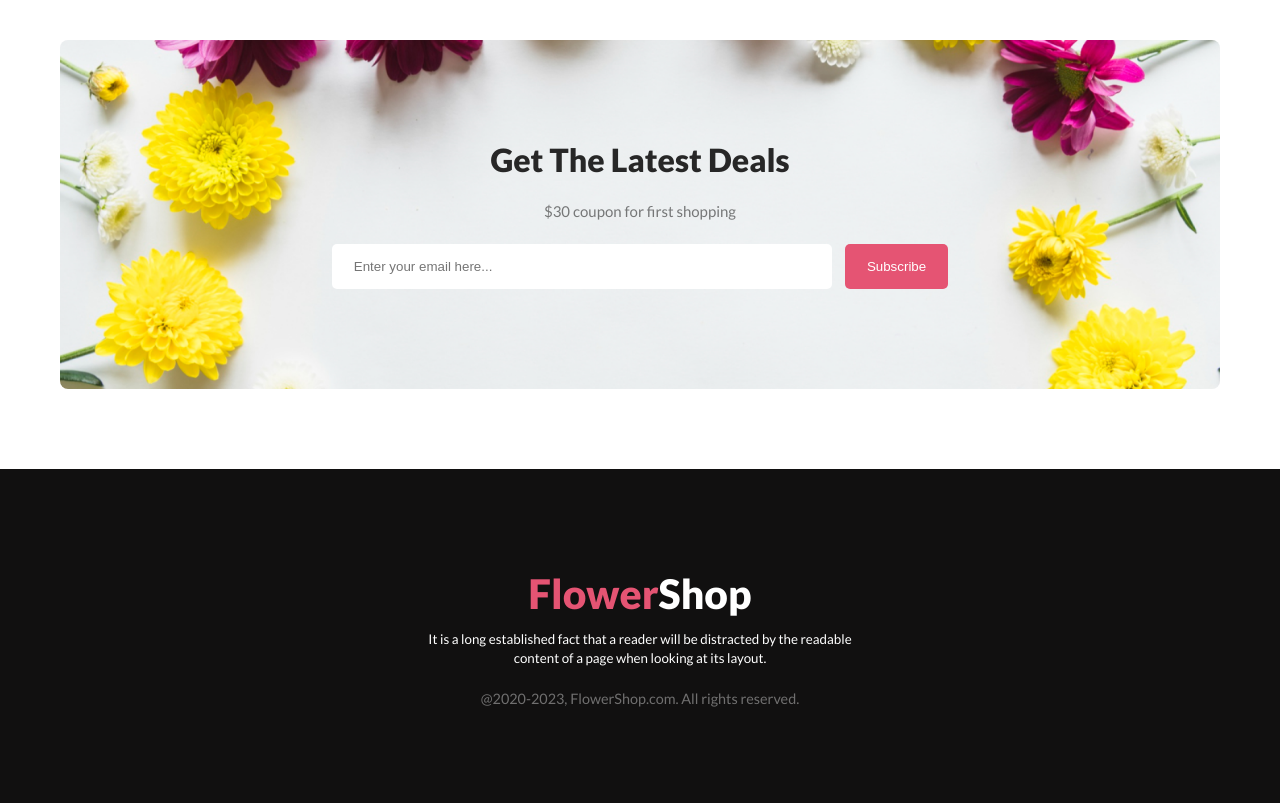
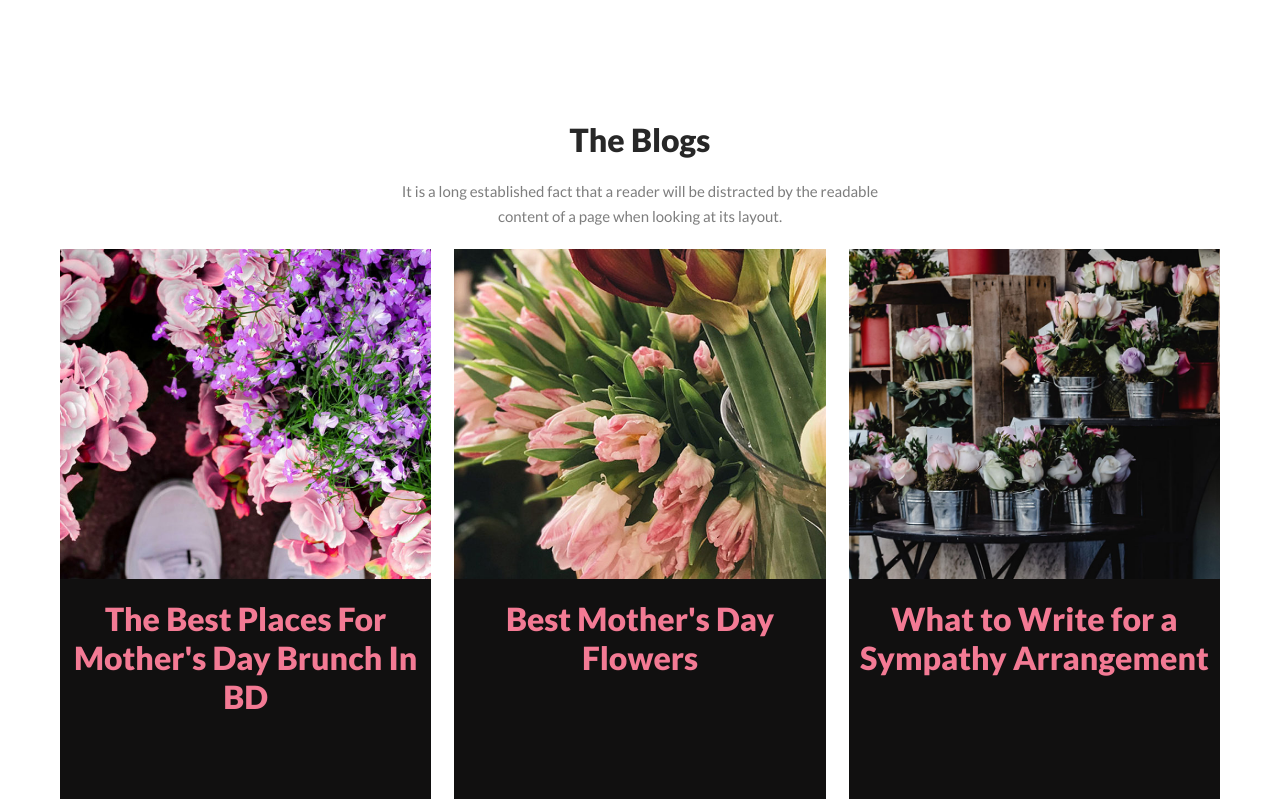
Before and after one commit to Sagor-Hossan/flower-shop, a plain HTML site: page index.html in a window 1280 px wide. Shown: the part 2800-3603 px from the top of the page. Drawn offline with Linux system fonts and the light colour scheme.

Commit message:
first commit

```diff
--- a/index.html
+++ b/index.html
@@ -101,10 +101,40 @@
                 <p>It is a long established fact that a reader will be distracted by the readable <br> content of a page when looking at its layout.</p>
             </div>
              <div class="insta-bottom flex">
-                    <img src="Flower-Asset/Flower 01.png" alt="flower">
-                    <img src="Flower-Asset/Rectangle 4.png" alt="flower">
-                    <img src="Flower-Asset/Rectangle 5.png" alt="flower">
-                    <img src="Flower-Asset/Rectangle 6.png" alt="flower">
+                <img src="Flower-Asset/Flower 01.png" alt="flower">
+                <img src="Flower-Asset/Rectangle 4.png" alt="flower">
+                <img src="Flower-Asset/Rectangle 5.png" alt="flower">
+                <img src="Flower-Asset/Rectangle 6.png" alt="flower">
+            </div>
+        </div>
+    </section>
+
+    <section class="container" id="blog">
+        <div class="blog-section">
+            <div class="blog-top">
+                <h2>The Blogs</h2>
+                <p>It is a long established fact that a reader will be distracted by the readable <br> content of a page when looking at its layout.</p>
+            </div>
+             <div class="blog-bottom flex">
+                <div class="blog">
+                    <div class="blog1"></div>
+                    <div class="blog2">
+                        <h2>The Best Places For Mother's Day Brunch In BD</h2>
+                    </div>
+                </div>
+                <div class="blog">
+                    <div class="blog1 img2"></div>
+                    <div class="blog2">
+                        <h2>Best Mother's Day Flowers</h2>
+                    </div>
+                </div>
+                <div class="blog">
+                    <div class="blog1 img3"></div>
+                    <div class="blog2">
+                        <h2>What to Write for a Sympathy Arrangement</h2>
+                    </div>
+                </div>
+
             </div>
         </div>
     </section>
--- a/style.css
+++ b/style.css
@@ -237,6 +237,58 @@ nav{
 
 
 
+.blog-section{
+    padding-block: 100px;
+    cursor: pointer;
+}
+
+.blog-top{
+    text-align: center;
+}
+
+.blog-bottom{
+    justify-content: space-between;
+}
+
+.blog{
+    width: 32%;
+    background-color: rgba(17, 16, 16, 1);
+    height: 550px;
+}
+
+.blog1{
+    height: 60%;
+    width: 100%;
+    background-image: url(Flower-Asset/flowers1.jpg);
+    background-size: cover;
+    background-position: center;
+}
+
+.blog .img2{
+    background-image: url(Flower-Asset/flowers2.jpg);
+
+}
+
+.blog .img3{
+    background-image: url(Flower-Asset/flowers3.jpg);
+
+}
+
+.blog2{
+    height: 40%;
+    width: 100%;
+    color: rgb(243, 122, 148);
+    text-align: center;
+    padding-top: 20px;
+}
+
+.blog2 h2:hover{
+    color: rgb(248, 59, 100);
+}
+
+
+
+
 .subscribe{
     background-image: url(Flower-Asset/Rectangle\ 9.png);
     background-position: center;
```
Also changed, not shown: Flower-Asset/flowers1.jpg (added), Flower-Asset/flowers2.jpg (added), Flower-Asset/flowers3.jpg (added).
